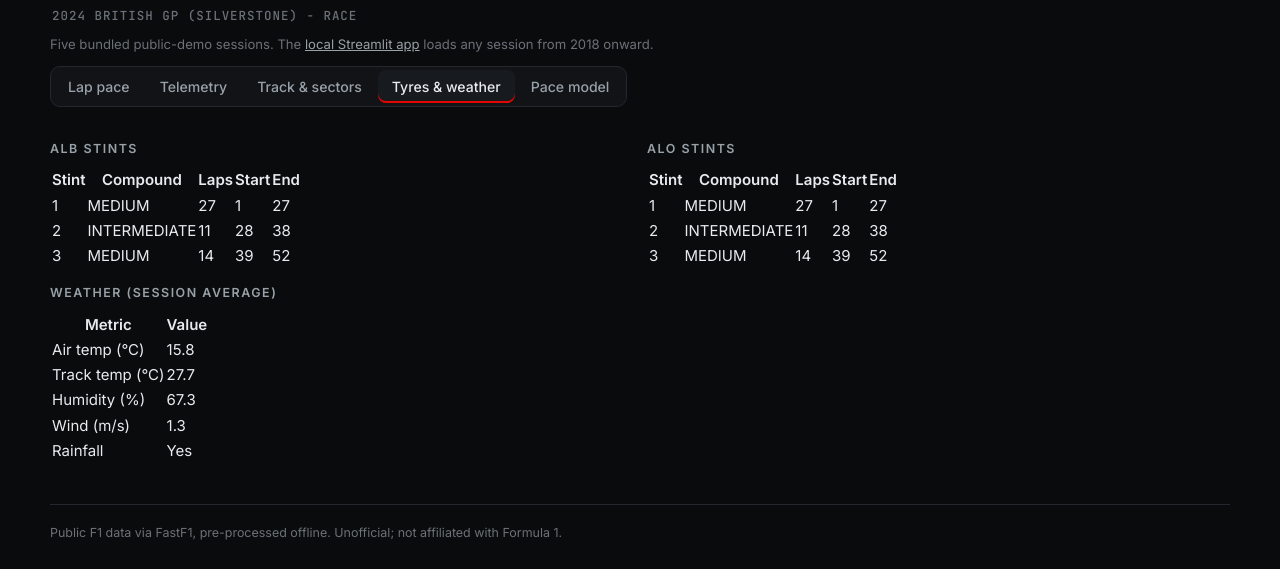
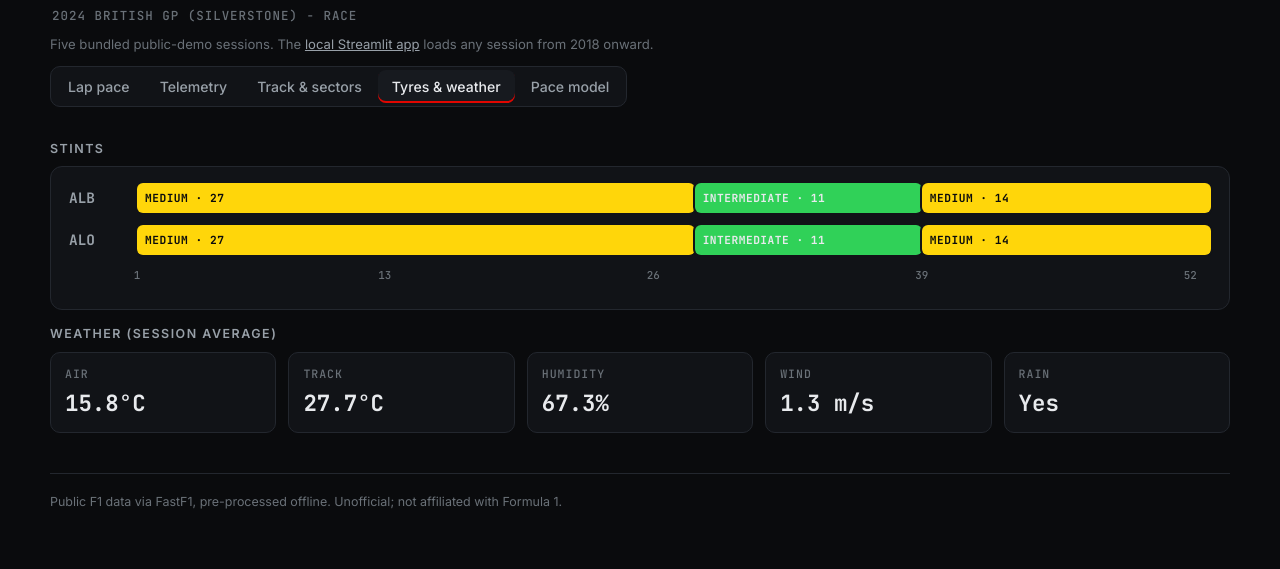
Before and after one commit to Johaan-Mannanal/motorsport-telemetry-analytics, a website built with Vite: page web/index.html in a window 1280 px wide. Both pictures are taken after a click on the tab "Tyres & weather". Shown: the part 257-826 px from the top of the page. After the commit the page ends 800 px from the top, so only its background shows below. Built offline with nearby package versions, Linux system fonts and the light colour scheme.

Commit message:
Compound-colored stint bars and weather stat tiles

```diff
--- a/web/index.html
+++ b/web/index.html
@@ -77,12 +77,10 @@
     </section>
 
     <section class="panel hidden" id="panel-tyres" role="tabpanel">
-      <div class="grid2">
-        <div><h3 id="stintsAh" class="subh"></h3><div id="stintsA"></div></div>
-        <div><h3 id="stintsBh" class="subh"></h3><div id="stintsB"></div></div>
-      </div>
+      <h3 class="subh">Stints</h3>
+      <div id="stints" class="stints"></div>
       <h3 class="subh">Weather (session average)</h3>
-      <div id="weather"></div>
+      <div id="weather" class="stat-row"></div>
     </section>
 
     <section class="panel hidden" id="panel-model" role="tabpanel">
--- a/web/src/main.ts
+++ b/web/src/main.ts
@@ -2,7 +2,7 @@
 
 import * as charts from './charts';
 import { loadIndex, loadSession, type DriverData, type SessionData, type SessionRef } from './data';
-import { driverColors, hexAlpha } from './theme';
+import { compoundColor, compoundText, driverColors, hexAlpha } from './theme';
 
 const $ = <T extends HTMLElement>(id: string): T => document.getElementById(id) as T;
 
@@ -91,17 +91,39 @@ function renderSectors(): void {
   </div>${rows}`;
 }
 
+function renderStints(): void {
+  const A = driver(state.a), B = driver(state.b);
+  const maxLap = Math.max(1, ...A.stints.map((s) => s.EndLap), ...B.stints.map((s) => s.EndLap));
+  const lane = (code: string, d: DriverData) => {
+    const segs = d.stints.map((s) => {
+      const left = ((s.StartLap - 1) / maxLap) * 100;
+      const width = ((s.EndLap - s.StartLap + 1) / maxLap) * 100;
+      return `<span class="seg" title="${esc(`${s.Compound}: laps ${s.StartLap}–${s.EndLap}`)}"
+        style="left:${left}%; width:${width}%; background:${compoundColor(s.Compound)}; color:${compoundText(s.Compound)}">
+        <span class="seg-label mono">${esc(`${s.Compound} · ${s.Laps}`)}</span></span>`;
+    }).join('');
+    return `<div class="lane"><span class="lane-k mono">${esc(code)}</span><div class="lane-track">${segs}</div></div>`;
+  };
+  const tickVals = [1, Math.round(maxLap * 0.25), Math.round(maxLap * 0.5), Math.round(maxLap * 0.75), maxLap];
+  const ticks = tickVals
+    .filter((v, i, arr) => arr.indexOf(v) === i)
+    .map((v) => `<span class="tick mono" style="left:${((v - 1) / maxLap) * 100}%">${v}</span>`).join('');
+  $('stints').innerHTML = lane(state.a, A) + lane(state.b, B) + `<div class="lane-axis">${ticks}</div>`;
+}
+
+function renderWeather(): void {
+  const w = state.data!.weather;
+  $('weather').innerHTML = w
+    ? ([['Air', `${w.airTemp}°C`], ['Track', `${w.trackTemp}°C`], ['Humidity', `${w.humidity}%`],
+        ['Wind', `${w.windSpeed} m/s`], ['Rain', w.rain ? 'Yes' : 'No']] as [string, string][])
+        .map(([k, v]) => `<div class="stat"><span class="stat-k">${k}</span><span class="stat-v">${v}</span></div>`).join('')
+    : '<p class="caption">No weather data.</p>';
+}
+
 function colors(): [string, string] {
   return driverColors(driver(state.a).team, driver(state.b).team);
 }
 
-function table(rows: Record<string, unknown>[], cols: [string, string][]): string {
-  if (!rows.length) return '<p class="caption">No data.</p>';
-  const head = cols.map(([, label]) => `<th>${esc(label)}</th>`).join('');
-  const body = rows.map((r) =>
-    `<tr>${cols.map(([k]) => `<td>${esc(String(r[k] ?? ''))}</td>`).join('')}</tr>`).join('');
-  return `<table><thead><tr>${head}</tr></thead><tbody>${body}</tbody></table>`;
-}
 
 function renderTab(tab: string): void {
   const [colA, colB] = colors();
@@ -121,23 +143,10 @@ function renderTab(tab: string): void {
       charts.trackMap('chart-track', A, state.a);
       renderSectors();
       break;
-    case 'tyres': {
-      const stintCols: [string, string][] = [['Stint', 'Stint'], ['Compound', 'Compound'],
-        ['Laps', 'Laps'], ['StartLap', 'Start'], ['EndLap', 'End']];
-      $('stintsAh').textContent = `${state.a} stints`;
-      $('stintsBh').textContent = `${state.b} stints`;
-      $('stintsA').innerHTML = table(A.stints, stintCols);
-      $('stintsB').innerHTML = table(B.stints, stintCols);
-      const w = state.data!.weather;
-      $('weather').innerHTML = w
-        ? table([
-            { k: 'Air temp (°C)', v: w.airTemp }, { k: 'Track temp (°C)', v: w.trackTemp },
-            { k: 'Humidity (%)', v: w.humidity }, { k: 'Wind (m/s)', v: w.windSpeed },
-            { k: 'Rainfall', v: w.rain ? 'Yes' : 'No' },
-          ], [['k', 'Metric'], ['v', 'Value']])
-        : '<p class="caption">No weather data.</p>';
+    case 'tyres':
+      renderStints();
+      renderWeather();
       break;
-    }
     case 'model': {
       const m = state.data!.model;
       const box = $('model-metrics');
```
